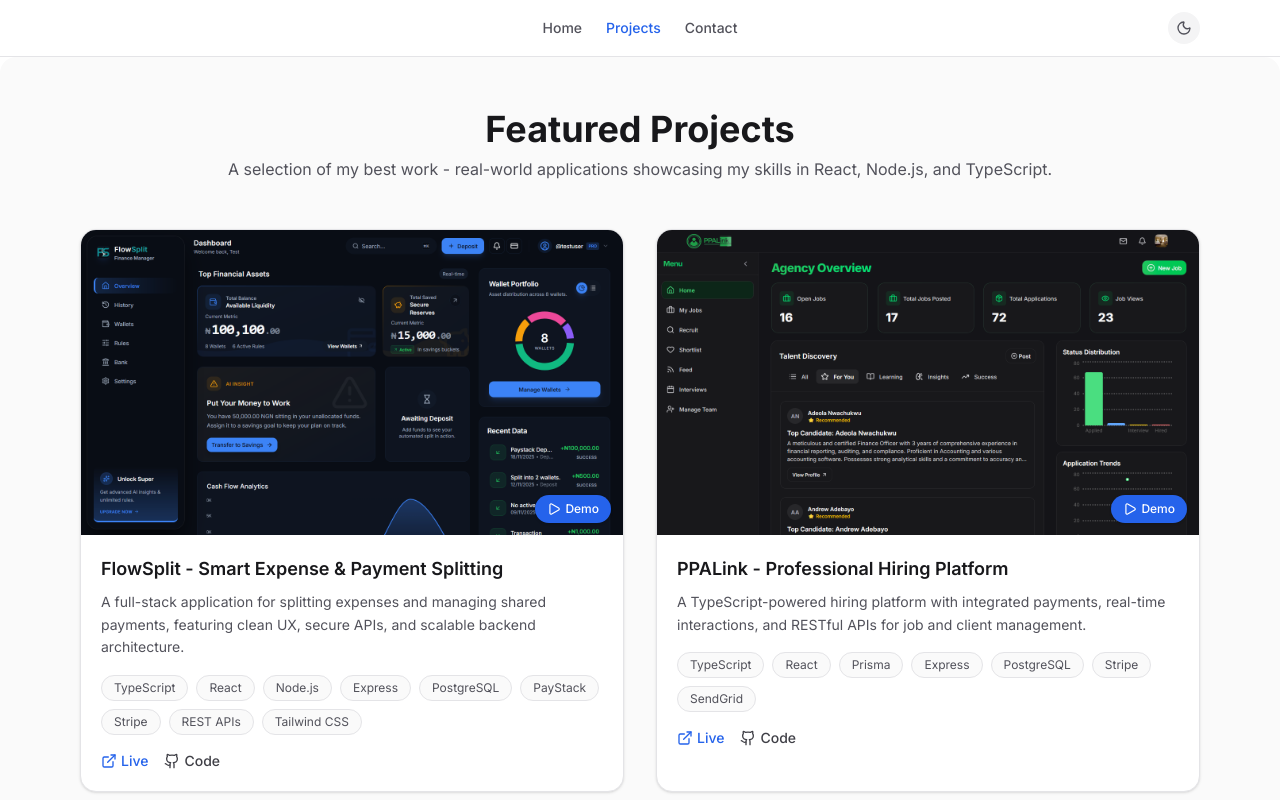
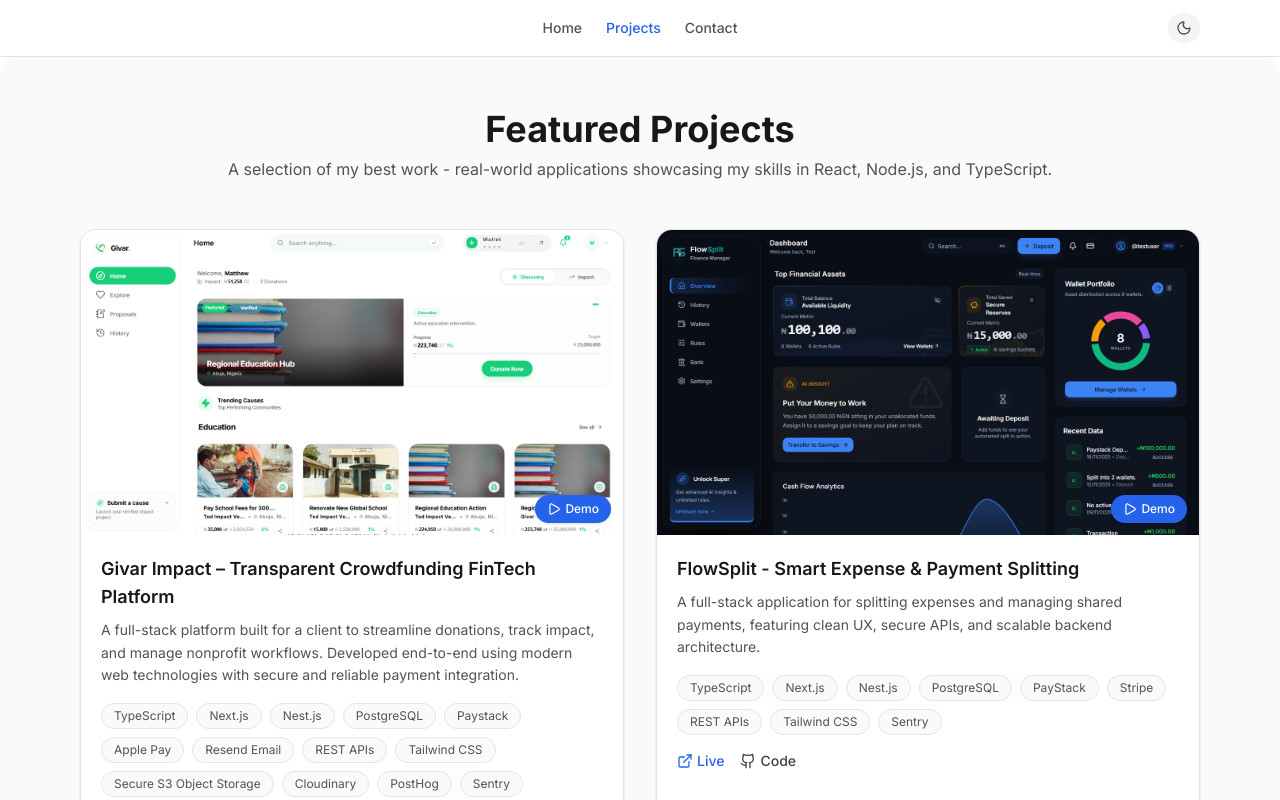
Before and after one commit to tobyt50/portfolio, a React (Vite) app: page /projects in a window 1280 px wide. Shown: the top 800 px of the page. Built offline with nearby package versions, Linux system fonts and the light colour scheme.

Commit message:
add Givar to projects

```diff
--- a/src/data/projects.ts
+++ b/src/data/projects.ts
@@ -4,22 +4,50 @@ import flowsplit from "../assets/flowsplit.png";
 import ppalinkGif from "../assets/ppalink-demo.gif";
 import havaGif from "../assets/hava-demo.gif";
 import flowsplitGif from "../assets/flowsplit-demo.gif";
+import givar from "../assets/givar.png";
+import givarGif from "../assets/givar-demo.gif";
 
 export const projects = [
+  {
+    title: "Givar Impact – Transparent Crowdfunding FinTech Platform",
+    description:
+      "A full-stack platform built for a client to streamline donations, track impact, and manage nonprofit workflows. Developed end-to-end using modern web technologies with secure and reliable payment integration.",
+    tech: [
+      "TypeScript",
+      "Next.js",
+      "Nest.js",
+      "PostgreSQL",
+      "Paystack",
+      "Apple Pay",
+      "Resend Email",
+      "REST APIs",
+      "Tailwind CSS",
+      "Secure S3 Object Storage",
+      "Cloudinary",
+      "PostHog",
+      "Sentry"
+    ],
+    liveUrl: "https://givarapp.com",
+    githubUrl: "https://github.com/givarhq/givar-impact-mvp",
+    image: givar,
+    gif: givarGif,
+    demoUrl: "https://www.youtube.com/embed/YOUR_GIVAR_VIDEO_ID?autoplay=1&mute=1&rel=0&modestbranding=1",
+  },
+
   {
     title: "FlowSplit - Smart Expense & Payment Splitting",
     description:
       "A full-stack application for splitting expenses and managing shared payments, featuring clean UX, secure APIs, and scalable backend architecture.",
     tech: [
       "TypeScript",
-      "React",
-      "Node.js",
-      "Express",
+      "Next.js",
+      "Nest.js",
       "PostgreSQL",
       "PayStack",
       "Stripe",
       "REST APIs",
       "Tailwind CSS",
+      "Sentry"
     ],
     liveUrl: "https://flowsplit.vercel.app",
     githubUrl: "https://github.com/tobyt50/FlowSplit",
@@ -39,6 +67,7 @@ export const projects = [
       "Prisma",
       "Express",
       "PostgreSQL",
+      "Socket.IO",
       "Stripe",
       "SendGrid",
     ],
```
Also changed, not shown: src/assets/givar.png (added), 1 other file (tests, documents, lock files or other folders).
